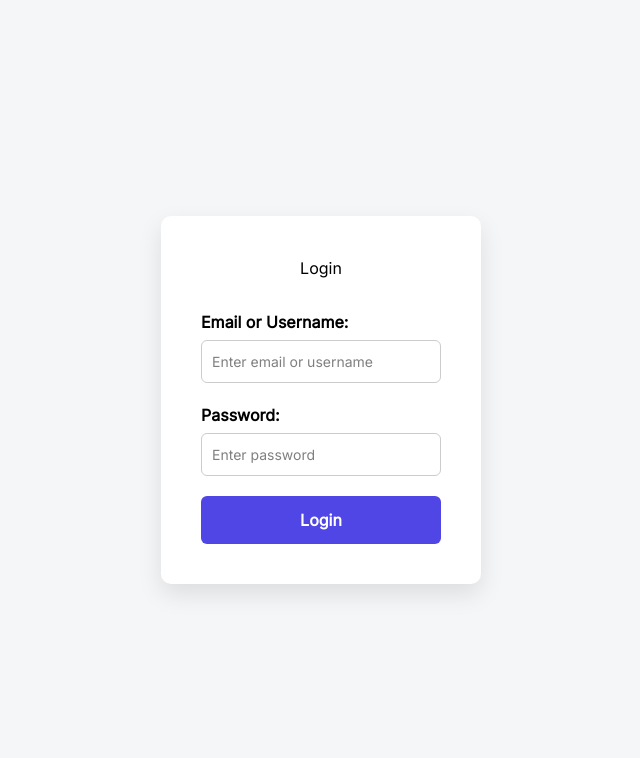
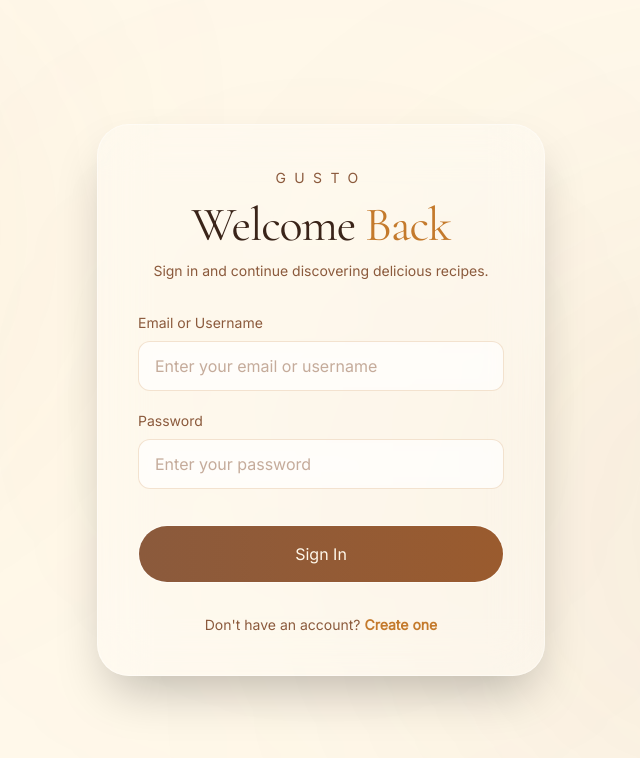
Before and after one commit to Zerion-X/gusto-frontend, a React (Vite) app: page /login in a window 1280 px wide. Shown: the top 758 px of the page, without its empty margins (319-959 px from the left). Built offline with nearby package versions, Linux system fonts and the light colour scheme.

Commit message:
improved Signup & Login pages

```diff
--- a/src/components/FormField.tsx
+++ b/src/components/FormField.tsx
@@ -1,5 +1,4 @@
 import { type IFormField } from "../core/interfaces/IFormField";
-import styles from "../styles/form.module.css";
 
 export default function FormField({
   label,
@@ -10,17 +9,31 @@ export default function FormField({
   error,
 }: IFormField) {
   return (
-    <div className={styles.formField}>
-      <label htmlFor={name}>{label}:</label>
+    <div className="flex flex-col gap-2">
+      <label
+        htmlFor={name}
+        className="text-sm font-medium text-[#8B5A3C]"
+      >
+        {label}
+      </label>
 
       <input
         id={name}
         type={type}
         placeholder={placeholder}
         {...register(name)}
+        className={`w-full rounded-xl border bg-white/60 px-4 py-3 text-[#3A2419] placeholder:text-[#8B5A3C]/50 backdrop-blur-md outline-none transition-all duration-300 ${
+          error
+            ? "border-red-400 focus:border-red-500 focus:ring-4 focus:ring-red-200"
+            : "border-[#C47A2C]/20 focus:border-[#C47A2C] focus:ring-4 focus:ring-[#E59B1E]/20"
+        }`}
       />
 
-      {error && <p className={styles.error}>{error.message}</p>}
+      {error && (
+        <p className="mt-1 text-sm text-red-500">
+          {error.message}
+        </p>
+      )}
     </div>
   );
 }
--- a/src/pages/Login.tsx
+++ b/src/pages/Login.tsx
@@ -1,9 +1,10 @@
 import { useForm } from "react-hook-form";
 import { yupResolver } from "@hookform/resolvers/yup";
+import { motion } from "framer-motion";
+import { Link } from "react-router-dom";
+
 import { loginSchema } from "../validation/Validation";
 import FormField from "../components/FormField";
-import styles from "../styles/form.module.css";
-
 
 type LoginFormData = {
   email_username: string;
@@ -15,24 +16,89 @@ export default function Login() {
     register,
     handleSubmit,
     formState: { errors },
-  } = useForm({
+  } = useForm<LoginFormData>({
     resolver: yupResolver(loginSchema),
   });
 
   const onSubmit = (data: LoginFormData) => {
-    console.log(data);     // for now
+    console.log(data);
   };
 
   return (
-    <div className={styles.authContainer}>
-    <form className={styles.authForm} onSubmit={handleSubmit(onSubmit)} noValidate>
+    <main className="relative flex min-h-screen items-center justify-center overflow-hidden bg-[#FFF8EA] px-6">
+      {/* Background Glow */}
+      <motion.div
+        animate={{
+          x: [0, 60, -20, 0],
+          y: [0, -40, 30, 0],
+        }}
+        transition={{
+          duration: 18,
+          repeat: Infinity,
+          ease: "easeInOut",
+        }}
+        className="absolute -left-40 top-20 h-96 w-96 rounded-full bg-[#C47A2C]/10 blur-[140px]"
+      />
 
-        <h2>Login</h2>
+      <motion.div
+        animate={{
+          x: [0, -70, 30, 0],
+          y: [0, 50, -20, 0],
+        }}
+        transition={{
+          duration: 22,
+          repeat: Infinity,
+          ease: "easeInOut",
+        }}
+        className="absolute -right-32 bottom-10 h-[34rem] w-[34rem] rounded-full bg-[#8B5A3C]/10 blur-[170px]"
+      />
 
+      <motion.div
+        animate={{
+          scale: [1, 1.15, 1],
+        }}
+        transition={{
+          duration: 12,
+          repeat: Infinity,
+          ease: "easeInOut",
+        }}
+        className="absolute left-1/2 top-1/2 h-80 w-80 -translate-x-1/2 -translate-y-1/2 rounded-full bg-[#E59B1E]/5 blur-[120px]"
+      />
+
+      {/* Card */}
+      <motion.div
+        initial={{ opacity: 0, y: 35 }}
+        animate={{ opacity: 1, y: 0 }}
+        transition={{ duration: 0.8 }}
+        className="relative z-10 w-full max-w-md rounded-[32px] border border-white/40 bg-white/30 p-10 shadow-2xl backdrop-blur-xl"
+      >
+        <div className="mb-8 text-center">
+          <span className="text-sm uppercase tracking-[0.6em] text-[#8B5A3C]">
+            GUSTO
+          </span>
+
+          <h1
+            className="mt-3 text-5xl tracking-tight text-[#3A2419]"
+            style={{
+              fontFamily: "Cormorant Garamond, serif",
+            }}
+          >
+            Welcome <span className="text-[#C47A2C]">Back</span>
+          </h1>
+
+          <p className="mt-3 text-sm text-[#8B5A3C]">
+            Sign in and continue discovering delicious recipes.
+          </p>
+        </div>
+
+        <form
+          onSubmit={handleSubmit(onSubmit)}
+          className="space-y-5"
+        >
           <FormField
             label="Email or Username"
             name="email_username"
-        placeholder="Enter email or username"
+            placeholder="Enter your email or username"
             register={register}
             error={errors.email_username}
           />
@@ -41,14 +107,52 @@ export default function Login() {
             label="Password"
             name="password"
             type="password"
-        placeholder="Enter password"
+            placeholder="Enter your password"
             register={register}
             error={errors.password}
           />
 
-        <button type="submit">Login</button>
+          <motion.button
+            whileHover={{ y: -3 }}
+            whileTap={{ scale: 0.98 }}
+            type="submit"
+            className="
+              group
+              relative
+              mt-4
+              w-full
+              overflow-hidden
+              rounded-full
+              border
+              border-white/30
+              bg-white/10
+              py-4
+              font-medium
+              text-[#FFF8EA]
+              backdrop-blur-xl
+              transition-all
+              duration-500
+              hover:shadow-[0_0_45px_rgba(229,155,30,0.45)]
+            "
+          >
+            <div className="absolute inset-0 bg-gradient-to-r from-[#8B5A3C] to-[#9A5B2E]" />
 
+            <div className="absolute -left-full top-0 h-full w-full bg-white/20 transition-all duration-700 group-hover:left-full" />
+
+            <span className="relative z-10">Sign In</span>
+          </motion.button>
         </form>
-    </div>
+
+        <p className="mt-8 text-center text-sm text-[#8B5A3C]">
+          Don't have an account?{" "}
+          <Link
+            to="/signup"
+            className="font-semibold text-[#C47A2C] transition hover:text-[#E59B1E]"
+          >
+            Create one
+          </Link>
+        </p>
+      </motion.div>
+    </main>
   );
 }
--- a/src/pages/Signup.tsx
+++ b/src/pages/Signup.tsx
@@ -1,9 +1,9 @@
 import { useForm } from "react-hook-form";
 import { yupResolver } from "@hookform/resolvers/yup";
+import { motion } from "framer-motion";
+import { Link } from "react-router-dom";
 import { signupSchema } from "../validation/Validation";
 import FormField from "../components/FormField";
-import styles from "../styles/form.module.css";
-
 
 type SignupFormData = {
   email: string;
@@ -12,25 +12,92 @@ type SignupFormData = {
   confirmPassword: string;
 };
 
-export default function Login() {
+export default function Signup() {
   const {
     register,
     handleSubmit,
     formState: { errors },
-    } = useForm({
+  } = useForm<SignupFormData>({
     resolver: yupResolver(signupSchema),
   });
 
   const onSubmit = (data: SignupFormData) => {
-    console.log(data);     // for now
+    console.log(data);
   };
 
   return (
-    <div className={styles.authContainer}>
-    <form className={styles.authForm} onSubmit={handleSubmit(onSubmit)} noValidate>
+    <main className="relative flex min-h-screen items-center justify-center overflow-hidden bg-[#FFF8EA] px-6">
 
-        <h2>Signup</h2>
+      {/* Background Glow */}
+      <motion.div
+        animate={{
+          x: [0, 60, -20, 0],
+          y: [0, -40, 30, 0],
+        }}
+        transition={{
+          duration: 18,
+          repeat: Infinity,
+          ease: "easeInOut",
+        }}
+        className="absolute -left-40 top-20 h-96 w-96 rounded-full bg-[#C47A2C]/10 blur-[140px]"
+      />
 
+      <motion.div
+        animate={{
+          x: [0, -70, 30, 0],
+          y: [0, 50, -20, 0],
+        }}
+        transition={{
+          duration: 22,
+          repeat: Infinity,
+          ease: "easeInOut",
+        }}
+        className="absolute -right-32 bottom-10 h-[34rem] w-[34rem] rounded-full bg-[#8B5A3C]/10 blur-[170px]"
+      />
+
+      <motion.div
+        animate={{
+          scale: [1, 1.15, 1],
+        }}
+        transition={{
+          duration: 12,
+          repeat: Infinity,
+          ease: "easeInOut",
+        }}
+        className="absolute left-1/2 top-1/2 h-80 w-80 -translate-x-1/2 -translate-y-1/2 rounded-full bg-[#E59B1E]/5 blur-[120px]"
+      />
+
+      {/* Glass Card */}
+      <motion.div
+        initial={{ opacity: 0, y: 35 }}
+        animate={{ opacity: 1, y: 0 }}
+        transition={{ duration: 0.8 }}
+        className="relative z-10 w-full max-w-md rounded-[32px] border border-white/40 bg-white/30 p-10 shadow-2xl backdrop-blur-xl"
+      >
+        <div className="mb-8 text-center">
+
+          <span className="text-sm uppercase tracking-[0.6em] text-[#8B5A3C]">
+            GUSTO
+          </span>
+
+          <h1
+            className="mt-3 text-5xl tracking-tight text-[#3A2419]"
+            style={{
+              fontFamily: "Cormorant Garamond, serif",
+            }}
+          >
+            Create <span className="text-[#C47A2C]">Account</span>
+          </h1>
+
+          <p className="mt-3 text-sm text-[#8B5A3C]">
+            Join thousands of food lovers and start your culinary journey.
+          </p>
+        </div>
+
+        <form
+          onSubmit={handleSubmit(onSubmit)}
+          className="space-y-5"
+        >
           <FormField
             label="Email"
             name="email"
@@ -65,9 +132,53 @@ export default function Login() {
             error={errors.confirmPassword}
           />
 
-        <button type="submit">Signup</button>
+          <motion.button
+            whileHover={{
+              y: -3,
+            }}
+            whileTap={{
+              scale: 0.98,
+            }}
+            type="submit"
+            className="
+              group
+              relative
+              mt-4
+              w-full
+              overflow-hidden
+              rounded-full
+              border
+              border-white/30
+              bg-white/10
+              py-4
+              font-medium
+              text-[#FFF8EA]
+              backdrop-blur-xl
+              transition-all
+              duration-500
+              hover:shadow-[0_0_45px_rgba(229,155,30,0.45)]
+            "
+          >
+            <div className="absolute inset-0 bg-gradient-to-r from-[#8B5A3C] to-[#9A5B2E]" />
 
+            <div className="absolute -left-full top-0 h-full w-full bg-white/20 transition-all duration-700 group-hover:left-full" />
+
+            <span className="relative z-10">
+              Create Account
+            </span>
+          </motion.button>
         </form>
-    </div>
+
+        <p className="mt-8 text-center text-sm text-[#8B5A3C]">
+          Already have an account?{" "}
+          <Link
+            to="/login"
+            className="font-semibold text-[#C47A2C] transition hover:text-[#E59B1E]"
+          >
+            Sign In
+          </Link>
+        </p>
+      </motion.div>
+    </main>
   );
 }
--- a/src/styles/form.module.css
+++ /dev/null
@@ -1,65 +0,0 @@
-.authContainer {
-  display: flex;
-  justify-content: center;
-  align-items: center;
-  height: 100vh;
-  background: #f4f6f8;
-}
-
-.authForm {
-  background: white;
-  padding: 40px;
-  border-radius: 10px;
-  width: 320px;
-  box-shadow: 0 10px 25px rgba(0,0,0,0.1);
-
-  display: flex;
-  flex-direction: column;
-  gap: 20px;
-}
-
-.authForm h2 {
-  text-align: center;
-  margin-bottom: 10px;
-}
-
-.formField {
-  display: flex;
-  flex-direction: column;
-  gap: 6px;
-}
-
-.authForm label {
-  font-weight: 600;
-}
-
-.authForm input {
-  padding: 10px;
-  border-radius: 6px;
-  border: 1px solid #ccc;
-  font-size: 14px;
-}
-
-.authForm input:focus {
-  outline: none;
-  border-color: #4f46e5;
-}
-
-.authForm button {
-  padding: 12px;
-  border: none;
-  border-radius: 6px;
-  background: #4f46e5;
-  color: white;
-  font-weight: bold;
-  cursor: pointer;
-}
-
-.authForm button:hover {
-  background: #4338ca;
-}
-
-.error {
-  color: red;
-  font-size: 13px;
-}
```
Also changed, not shown: 1 other file (tests, documents, lock files or other folders). Lines whose indentation alone changed are shown as unchanged.
